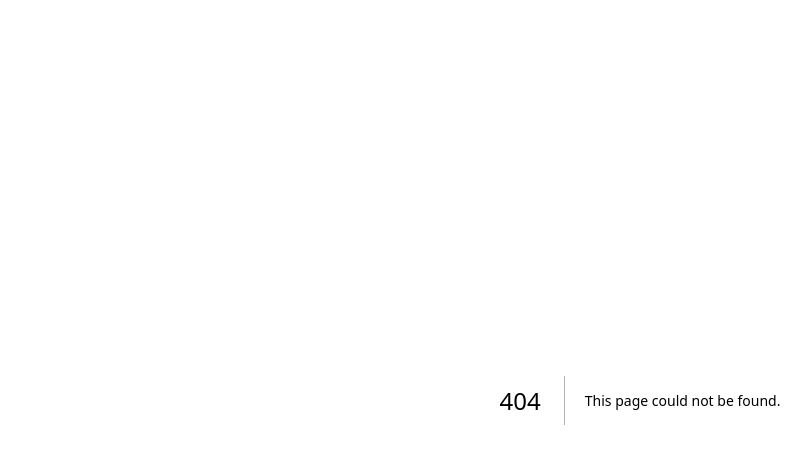
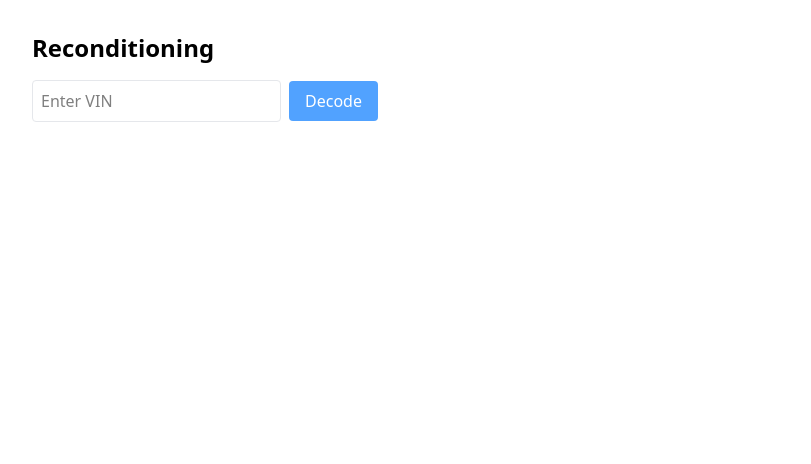
Before and after one commit to jakeosmith/hilarymasterserver, a Next.js app: page /reconditioning in a window 1280 px wide. Before the commit this address had no page. Shown: the top 464 px of the page, without its empty margins (0-811 px from the left). Built offline with nearby package versions, Linux system fonts and the light colour scheme.

Commit message:
Add basic car reconditioning page

```diff
--- /dev/null
+++ b/app/reconditioning/page.tsx
@@ -0,0 +1,102 @@
+"use client"
+
+import { useState } from "react"
+
+interface Vehicle {
+  vin: string
+  year: string
+  make: string
+  model: string
+  bucket: string
+}
+
+export default function Reconditioning() {
+  const [vin, setVin] = useState("")
+  const [vehicleInfo, setVehicleInfo] = useState<Vehicle | null>(null)
+  const [bucket, setBucket] = useState("in transit")
+  const [vehicles, setVehicles] = useState<Vehicle[]>([])
+
+  const decodeVin = async () => {
+    if (!vin) return
+    try {
+      const res = await fetch(
+        `https://vpic.nhtsa.dot.gov/api/vehicles/DecodeVINValues/${vin}?format=json`
+      )
+      const data = await res.json()
+      const result = data.Results?.[0] || {}
+      setVehicleInfo({
+        vin,
+        year: result.ModelYear || "",
+        make: result.Make || "",
+        model: result.Model || "",
+        bucket,
+      })
+    } catch (e) {
+      console.error(e)
+    }
+  }
+
+  const addVehicle = () => {
+    if (vehicleInfo) {
+      setVehicles([...vehicles, { ...vehicleInfo, bucket }])
+      setVin("")
+      setVehicleInfo(null)
+      setBucket("in transit")
+    }
+  }
+
+  return (
+    <div className="p-8 space-y-4">
+      <h1 className="text-2xl font-bold">Reconditioning</h1>
+      <div className="space-x-2">
+        <input
+          type="text"
+          placeholder="Enter VIN"
+          value={vin}
+          onChange={(e) => setVin(e.target.value)}
+          className="border rounded p-2"
+        />
+        <button
+          onClick={decodeVin}
+          className="bg-blue-400 text-white rounded px-4 py-2"
+        >
+          Decode
+        </button>
+      </div>
+      {vehicleInfo && (
+        <div className="space-y-2">
+          <p>
+            {vehicleInfo.year} {vehicleInfo.make} {vehicleInfo.model}
+          </p>
+          <select
+            value={bucket}
+            onChange={(e) => setBucket(e.target.value)}
+            className="border rounded p-2"
+          >
+            <option value="in transit">In Transit</option>
+            <option value="reconditioning">Reconditioning</option>
+            <option value="ready for sale">Ready for Sale</option>
+          </select>
+          <button
+            onClick={addVehicle}
+            className="bg-green-500 text-white rounded px-4 py-2"
+          >
+            Add to Bucket
+          </button>
+        </div>
+      )}
+      {vehicles.length > 0 && (
+        <div className="pt-4">
+          <h2 className="text-xl font-semibold">Vehicles</h2>
+          <ul className="list-disc pl-4">
+            {vehicles.map((v) => (
+              <li key={v.vin}>
+                {v.vin} - {v.year} {v.make} {v.model} ({v.bucket})
+              </li>
+            ))}
+          </ul>
+        </div>
+      )}
+    </div>
+  )
+}
```
